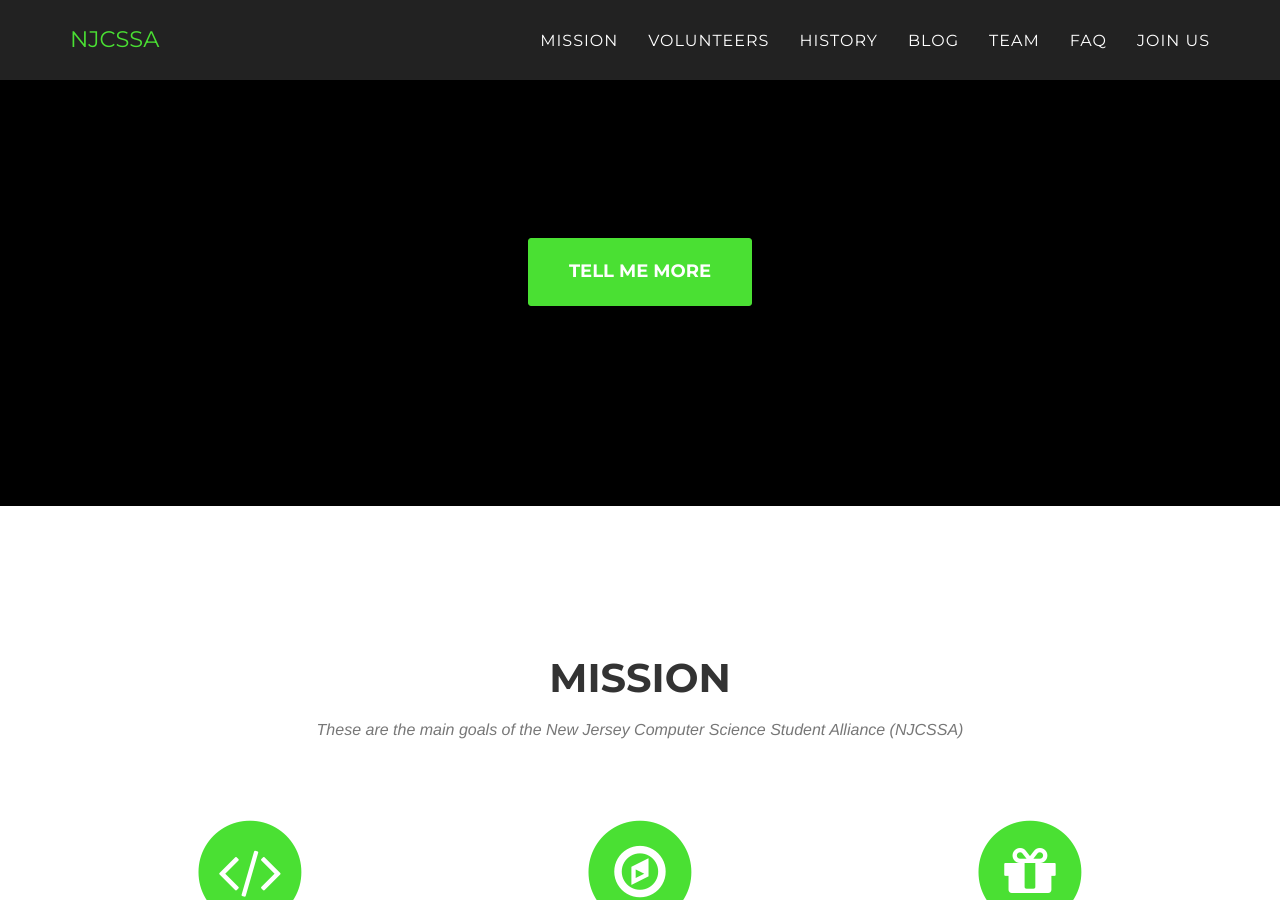
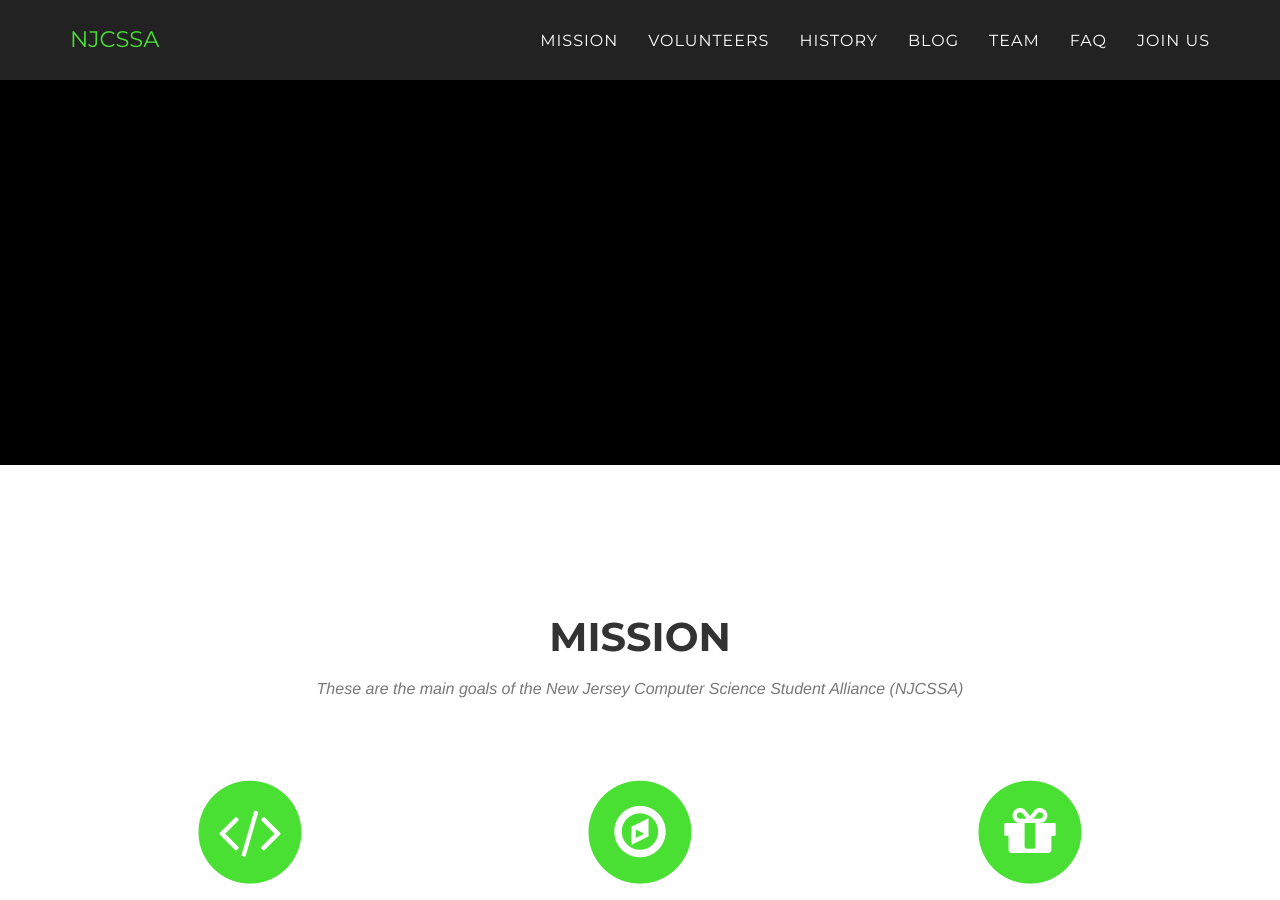
Before and after one commit to benjaminnow/njcssa, a Jekyll site: the page built from index.html, in a window 1280 px wide and 900 px high, scrolled down 321 px. Built offline with Jekyll 4.4.1, drawn with Linux system fonts in a browser that asks for light colours; nearby versions of some CDN libraries; some web fonts are replaced.

Commit message:
got rid of link and button in header

```diff
--- a/_includes/footer.html
+++ b/_includes/footer.html
@@ -48,7 +48,7 @@
                     this.txt = fullTxt.substring(0, this.txt.length + 1);
                 }
 
-                this.el.innerHTML = '<span class="wrap">'+this.txt+'</span>';
+                this.el.innerHTML = '<span class="wrap" style="color: #4ae033; font-size: 2.5em">'+this.txt+'</span>';
 
                 var that = this;
                 var delta = 150 - Math.random() * 100;
--- a/_includes/header.html
+++ b/_includes/header.html
@@ -53,11 +53,10 @@
         <div class="container" id="animated-text">
             <div class="intro-text">
                 <h1 style="margin-bottom: 5em">
-                    <a href="" class="typewrite" data-period="2000" data-type='[ "The New Jersey Computer Science Student Alliance", "We teach.", "We help others.", "We need your help!", "Look below for more info!" ]'>
-                        <span class="wrap">NJCSSA</span>
-                    </a>
+                    <p href="" class="typewrite" data-period="2000" data-type='[ "The New Jersey Computer Science Student Alliance", "We teach.", "We help others.", "We need your help!", "Look below for more info!" ]'>
+                        <span class="wrap" style="color: #4ae033; font-size: 2.5em">NJCSSA</span>
+                    </p>
                 </h1>
-                <a href="#services" class="page-scroll btn btn-xl">Tell Me More</a>
             </div>
         </div>
     </header>
```
